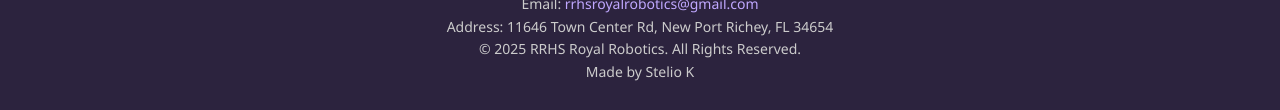
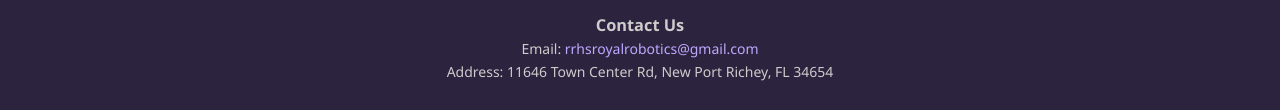
Before and after one commit to Stelio1234/RRHS_RoyalRobo_Website, a plain HTML site: page frcstats.html in a window 1280 px wide. Shown: the part 687-797 px from the top of the page. Drawn offline with Linux system fonts and the light colour scheme; files that its build step writes are made by us from their sources; no server answers.

Commit message:
Update frcstats.html

```diff
--- a/frcstats.html
+++ b/frcstats.html
@@ -225,8 +225,6 @@ footer .social-links a svg{ width:24px; height:24px; fill:currentColor; }
       <h3>Contact Us</h3>
       <p>Email: <a href="mailto:rrhsroyalrobotics@gmail.com" tabindex="0">rrhsroyalrobotics@gmail.com</a></p>
       <p>Address: 11646 Town Center Rd, New Port Richey, FL 34654</p>
-      <p>&copy; 2025 RRHS Royal Robotics. All Rights Reserved.</p>
-      <p>Made by Stelio K</p>
     </div>
   </div>
 </footer>
```
